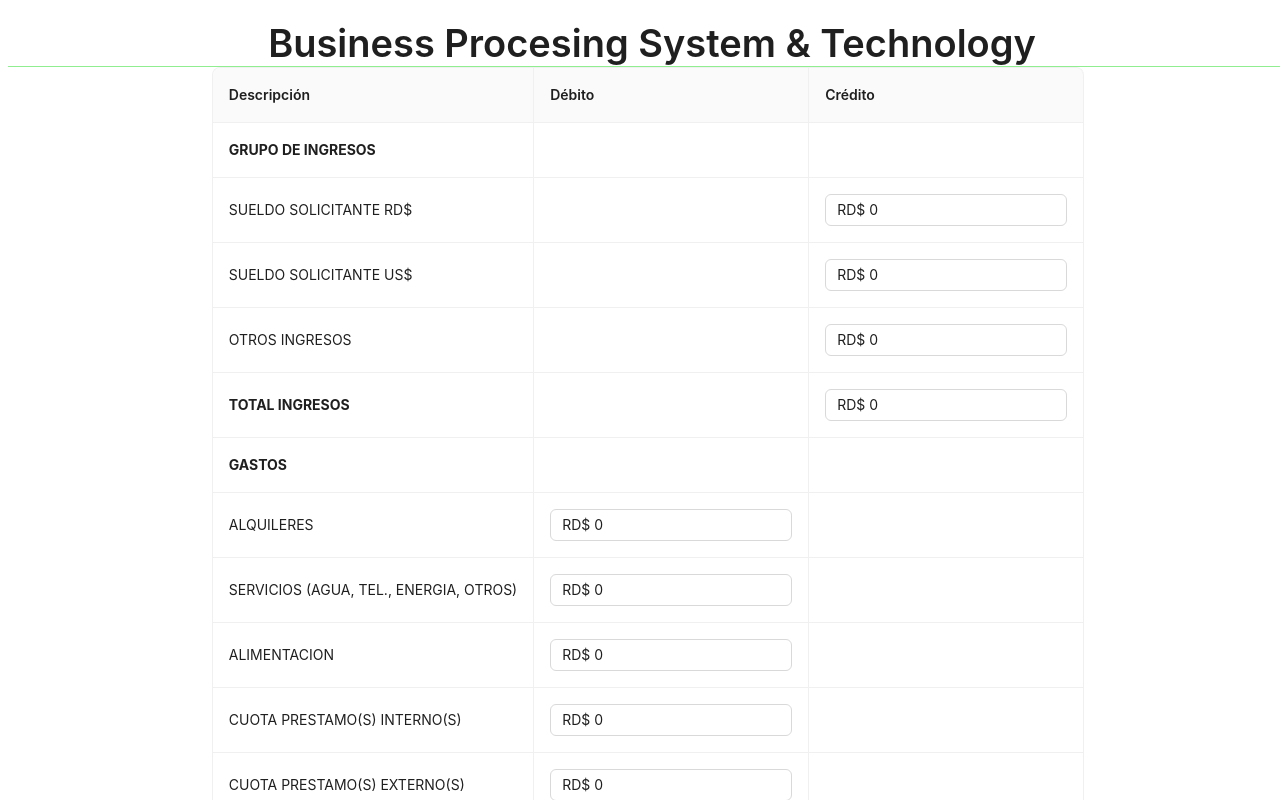
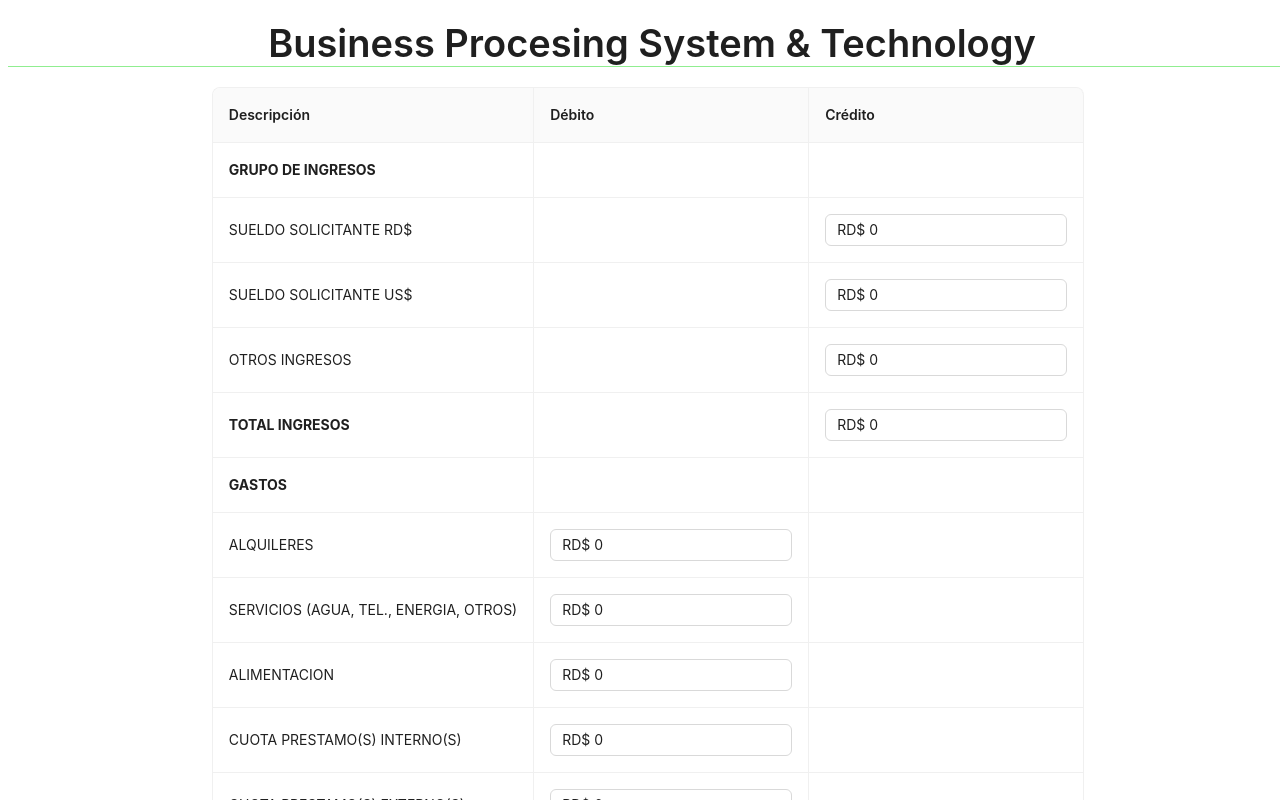
Before and after one commit to Yowil-Amezquita26/business-procesing-system-technology, a Next.js app: page / in a window 1280 px wide. Shown: the top 800 px of the page. Built offline with nearby package versions, Linux system fonts and the light colour scheme.

Commit message:
added some padding to the table

```diff
--- a/src/components/Expenses/ExpensesTable.tsx
+++ b/src/components/Expenses/ExpensesTable.tsx
@@ -74,6 +74,7 @@
     dataSource={filteredData}
     pagination={false}
     bordered
+    style={{padding:"20px"}}
     />
   )
 }
```
